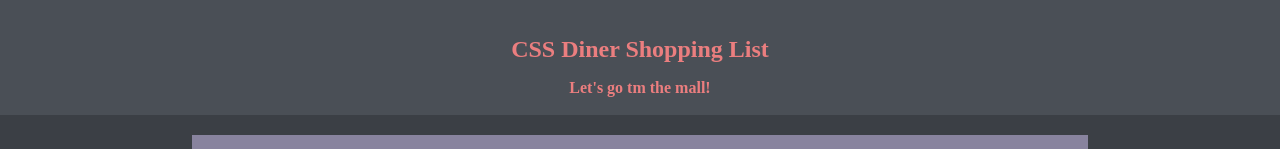
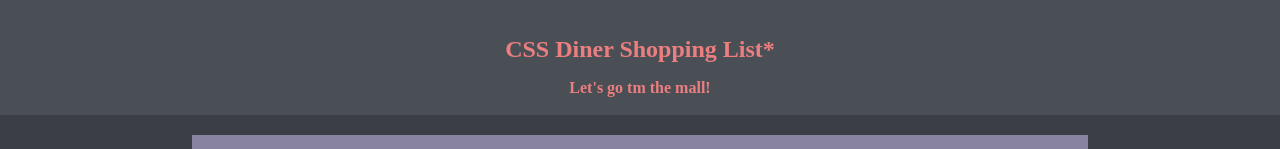
Before and after one commit to PaulGit64/Homework, a plain HTML site: page Homewok/Shopping list/index.html in a window 1280 px wide. Shown: the top 149 px of the page. Drawn offline with Linux system fonts and the light colour scheme.

Commit message:
lesson compleate

```diff
--- a/Homewok/Shopping list/index.html
+++ b/Homewok/Shopping list/index.html
@@ -8,7 +8,7 @@
 <body>
 <main>
     <header>
-        <h1>CSS Diner Shopping List</h1>
+        <h1>CSS Diner Shopping List*</h1>
         <h2>Let's go tm the mall!</h2>
     </header>
     <section>
```
